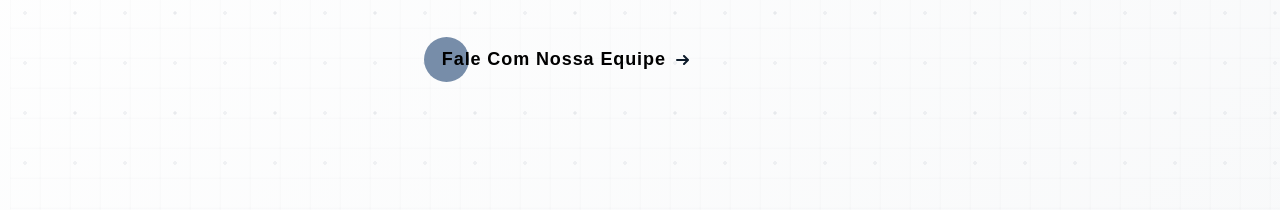
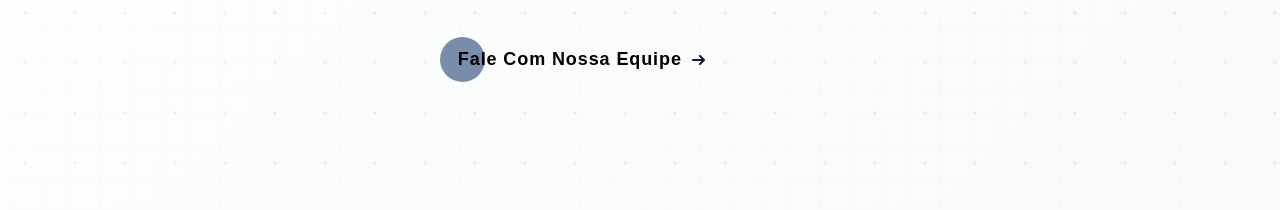
Before and after one commit to matheussousadeveloper/fluxo-digital-agency, a plain HTML site: page index.html in a window 1280 px wide. Shown: the part 488-698 px from the top of the page. Drawn offline with nearby package versions, Linux system fonts and the light colour scheme.

Commit message:
Update styles.css

```diff
--- a/styles.css
+++ b/styles.css
@@ -130,7 +130,7 @@ body {
     border: none;
     background: none;
     cursor: pointer;
-    margin left: 1rem;
+    margin-left: 1rem;
 }
 
 .cta span {
```
